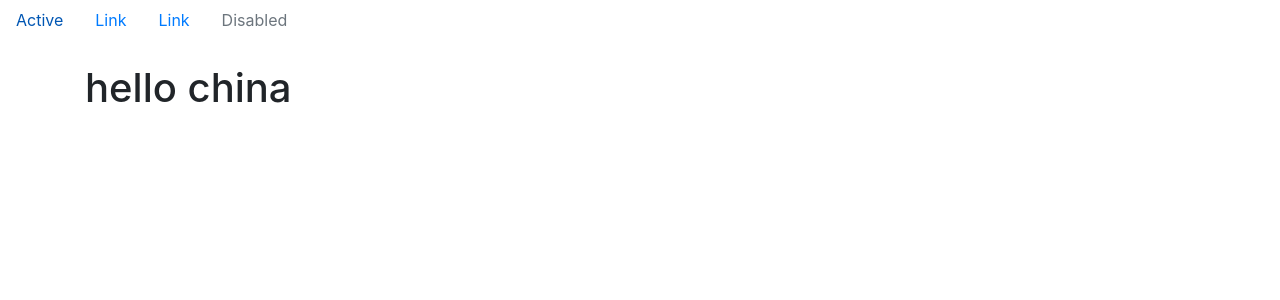
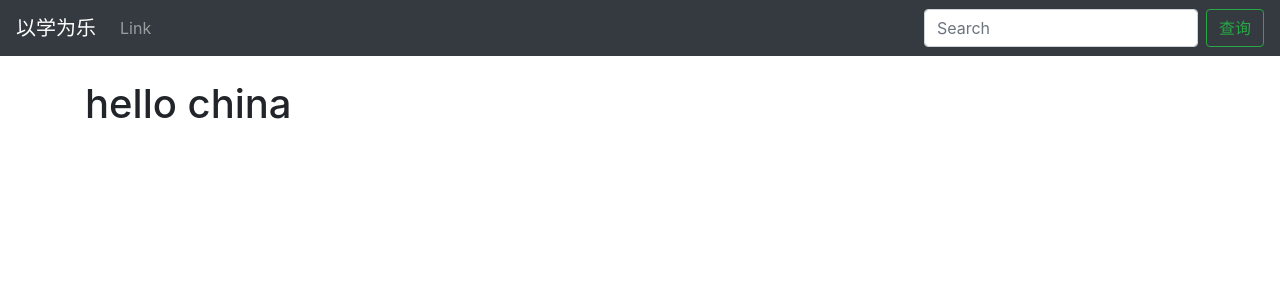
Before and after one commit to qdmacf/djapp02, a Django app: page / in a window 1280 px wide. Shown: the top 300 px of the page. Run offline with Django 3.2, Linux system fonts and the light colour scheme.

Commit message:
win 3 commit

```diff
--- a/maapp/templates/base.html
+++ b/maapp/templates/base.html
@@ -9,23 +9,31 @@
     <link rel="stylesheet" href="https://cdn.jsdelivr.net/npm/bootstrap@4.4.1/dist/css/bootstrap.min.css"
           integrity="sha384-Vkoo8x4CGsO3+Hhxv8T/Q5PaXtkKtu6ug5TOeNV6gBiFeWPGFN9MuhOf23Q9Ifjh" crossorigin="anonymous">
 
-    <title>Hello, world!</title>
+    <title>以学为乐</title>
 </head>
 <body>
-<ul class="nav">
-    <li class="nav-item">
-        <a class="nav-link active" href="#">Active</a>
-    </li>
-    <li class="nav-item">
+
+<nav class="navbar navbar-expand-lg navbar-dark bg-dark">
+  <a class="navbar-brand" href="#">以学为乐</a>
+  <button class="navbar-toggler" type="button" data-toggle="collapse" data-target="#navbarSupportedContent" aria-controls="navbarSupportedContent" aria-expanded="false" aria-label="Toggle navigation">
+    <span class="navbar-toggler-icon"></span>
+  </button>
+
+  <div class="collapse navbar-collapse" id="navbarSupportedContent">
+    <ul class="navbar-nav mr-auto">
+
+      <li class="nav-item">
         <a class="nav-link" href="#">Link</a>
-    </li>
-    <li class="nav-item">
-        <a class="nav-link" href="#">Link</a>
-    </li>
-    <li class="nav-item">
-        <a class="nav-link disabled" href="#" tabindex="-1" aria-disabled="true">Disabled</a>
-    </li>
-</ul>
+      </li>
+
+    </ul>
+    <form class="form-inline my-2 my-lg-0">
+      <input class="form-control mr-sm-2" type="search" placeholder="Search" aria-label="Search">
+      <button class="btn btn-outline-success my-2 my-sm-0" type="submit">查询</button>
+    </form>
+  </div>
+</nav>
+
 <br/>
 <div class="container">
     {% block content %}
```
